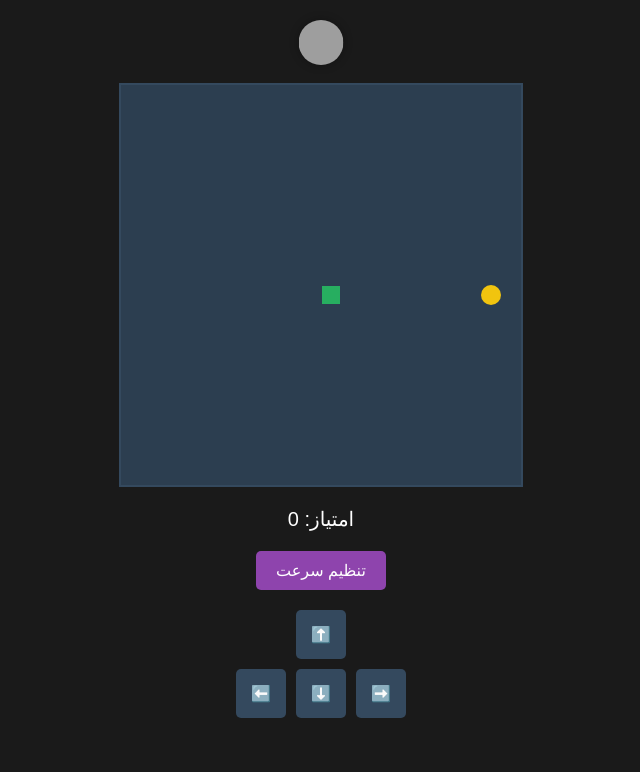
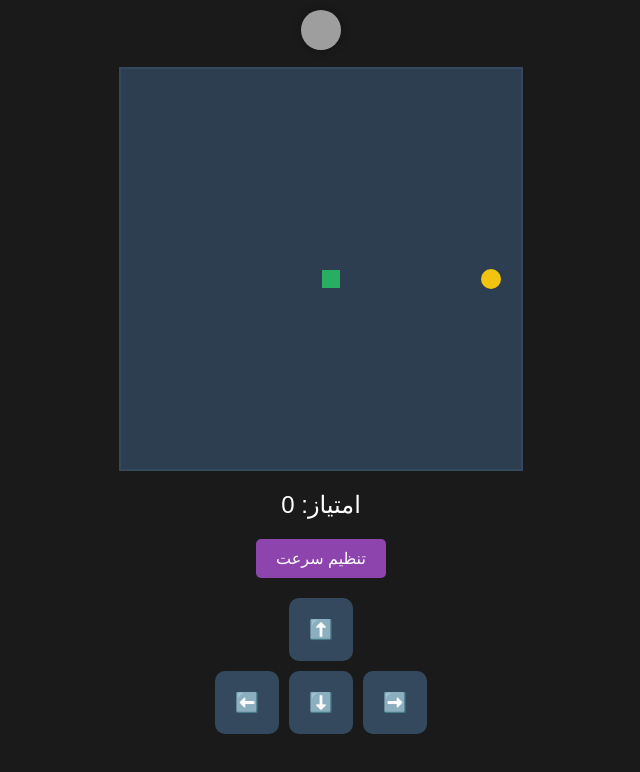
Before and after one commit to mmdhoseini2009/site, a plain HTML site: page index.html in a window 1280 px wide. Shown: the whole page, without its empty margins (319-959 px from the left). Drawn offline with Linux system fonts and the light colour scheme; grey boxes are pictures that could not be loaded.

Commit message:
Update index.html

```diff
--- a/index.html
+++ b/index.html
@@ -2,26 +2,32 @@
 <html lang="fa">
 <head>
     <meta charset="UTF-8">
-    <meta name="viewport" content="width=device-width, initial-scale=1.0">
+    <meta name="viewport" content="width=device-width, initial-scale=1.0, maximum-scale=1.0, minimum-scale=1.0, user-scalable=no">
     <title>بازی مار پیشرفته</title>
     <style>
         /* استایل‌های کلی */
+        html, body {
+            margin: 0;
+            padding: 0;
+            height: 100%;
+            overflow: hidden; /* جلوگیری از اسکرول */
+            touch-action: none; /* غیرفعال کردن زوم لمسی */
+        }
+
         body {
-            margin: 0;
             display: flex;
             justify-content: center;
             align-items: center;
-            height: 100vh;
             background-color: #1a1a1a;
             font-family: Arial, sans-serif;
             color: #fff;
             flex-direction: column;
         }
 
-                /* استایل برای container عکس */
+        /* استایل برای container عکس */
         .logo-container {
             position: absolute;
-            top: 20px;
+            top: 10px;
             left: 50%;
             transform: translateX(-50%);
             text-align: center;
@@ -29,8 +35,8 @@
 
         /* استایل برای عکس */
         .logo {
-            width: 45px; /* اندازه عرض عکس */
-            height: 45px; /* اندازه ارتفاع عکس */
+            width: 40px; /* اندازه عرض عکس */
+            height: 40px; /* اندازه ارتفاع عکس */
             border-radius: 50%; /* اگر می‌خوای عکس گرد باشه */
             box-shadow: 0 0 10px rgba(0, 0, 0, 0.3); /* سایه برای عکس */
             transition: transform 0.3s ease; /* انیمیشن هنگام hover */
@@ -41,11 +47,12 @@
             transform: scale(1.1); /* بزرگ‌تر شدن عکس */
         }
 
-
         #game {
             position: relative;
-            width: 400px;
-            height: 400px;
+            width: 90vw; /* عرض بازی بر اساس عرض صفحه */
+            height: 90vw; /* ارتفاع بازی بر اساس عرض صفحه */
+            max-width: 400px; /* حداکثر اندازه برای صفحه‌های بزرگ */
+            max-height: 400px;
             background-color: #2c3e50;
             border: 2px solid #34495e;
             display: grid;
@@ -76,7 +83,7 @@
 
         #score {
             margin-top: 20px;
-            font-size: 20px;
+            font-size: 1.5rem; /* اندازه فونت نسبی */
         }
 
         #game-over {
@@ -84,14 +91,14 @@
             top: 50%;
             left: 50%;
             transform: translate(-50%, -50%);
-            font-size: 30px;
+            font-size: 2rem; /* اندازه فونت نسبی */
             display: none;
         }
 
         #restartButton {
             margin-top: 20px;
             padding: 10px 20px;
-            font-size: 16px;
+            font-size: 1rem;
             background-color: #3498db;
             color: #fff;
             border: none;
@@ -110,12 +117,12 @@
         }
 
         .controls button {
-            padding: 15px;
-            font-size: 16px;
+            padding: 20px; /* بزرگ‌تر کردن دکمه‌ها */
+            font-size: 1.2rem;
             background-color: #34495e;
             color: #fff;
             border: none;
-            border-radius: 5px;
+            border-radius: 10px; /* گوشه‌های گرد */
             cursor: pointer;
         }
 
@@ -131,7 +138,7 @@
         #speedControl {
             margin-top: 20px;
             padding: 10px 20px;
-            font-size: 16px;
+            font-size: 1rem;
             background-color: #8e44ad;
             color: #fff;
             border: none;
@@ -141,7 +148,7 @@
     </style>
 </head>
 <body>
-        <!-- عکس بالای صفحه -->
+    <!-- عکس بالای صفحه -->
     <div class="logo-container">
         <img src="https://s33.picofile.com/file/8483368568/1741771039690.png" alt="لوگو بازی" class="logo">
     </div>
@@ -313,6 +320,18 @@
 
         // ایجاد ستاره ویژه هر 20 ثانیه
         setInterval(createSpecialStar, 20000);
+
+        // جلوگیری از زوم با ژست‌های لمسی
+        document.addEventListener('gesturestart', function (e) {
+            e.preventDefault();
+        });
+
+        // جلوگیری از زوم با کلیدهای Ctrl + Scroll
+        document.addEventListener('wheel', function (e) {
+            if (e.ctrlKey) {
+                e.preventDefault();
+            }
+        }, { passive: false });
     </script>
 </body>
 </html>
```
